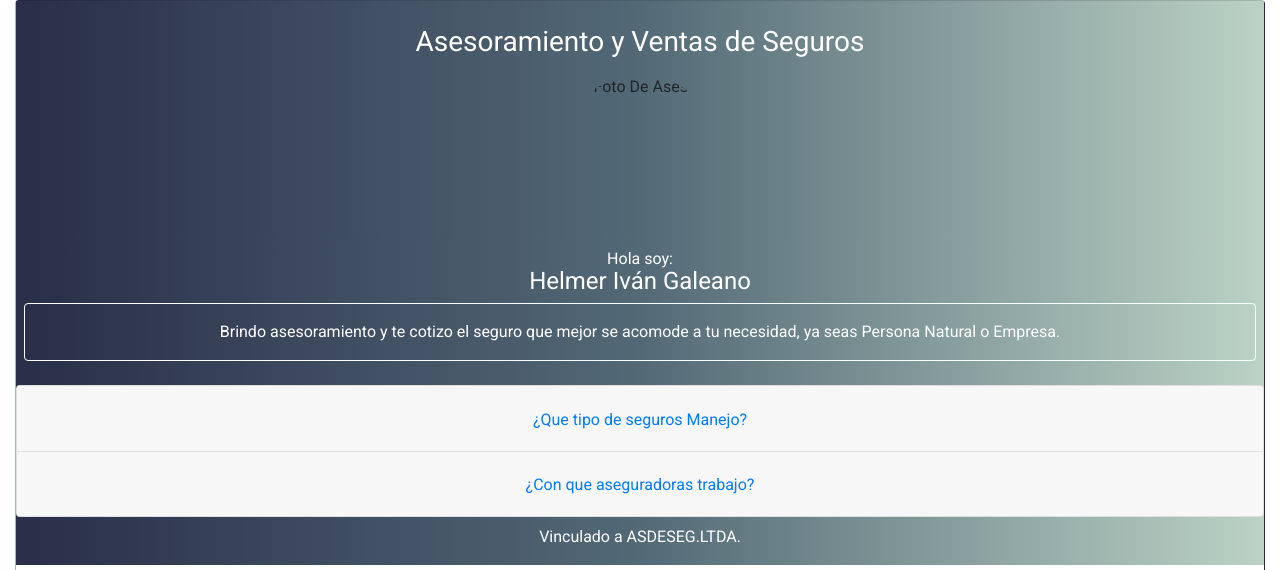
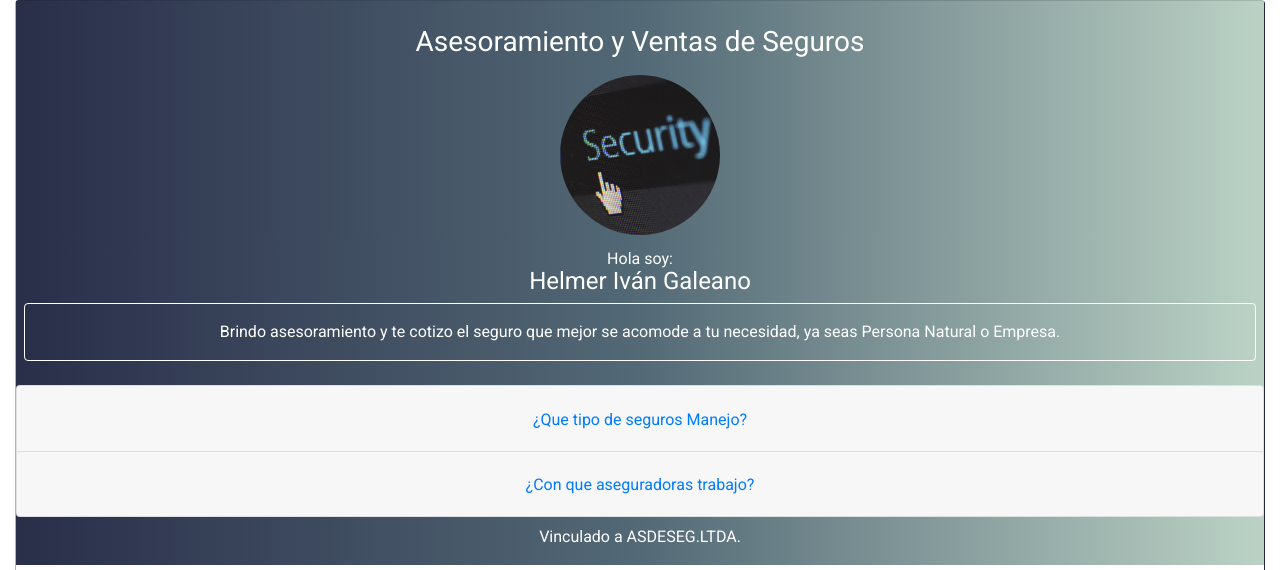
Before and after one commit to ivangseguros/tarjeta, a plain HTML site: page index.html in a window 1280 px wide. Shown: the top 570 px of the page. Drawn offline with nearby package versions, Linux system fonts and the light colour scheme.

Commit message:
Update index.html

```diff
--- a/index.html
+++ b/index.html
@@ -29,7 +29,7 @@
             <div class="card text-center color-tarjeta">
                 <h3 class="card-title pt-4 px-3 text-white">Asesoramiento y Ventas de Seguros</h3>
                 <div class="row m-1 justify-content-center">
-                    <img src="img/a11.png" class="card-img-top rounded-circle" style="width: 160px; height: 160px;" alt="Foto De Asesor">
+                    <img src="img/a10.png" class="card-img-top rounded-circle" style="width: 160px; height: 160px;" alt="Foto De Asesor">
                 </div>
                 <div class="card-body p-2 color-tarjeta">
                     <p class="card-text text-white mb-n1">Hola soy:</p>
```
